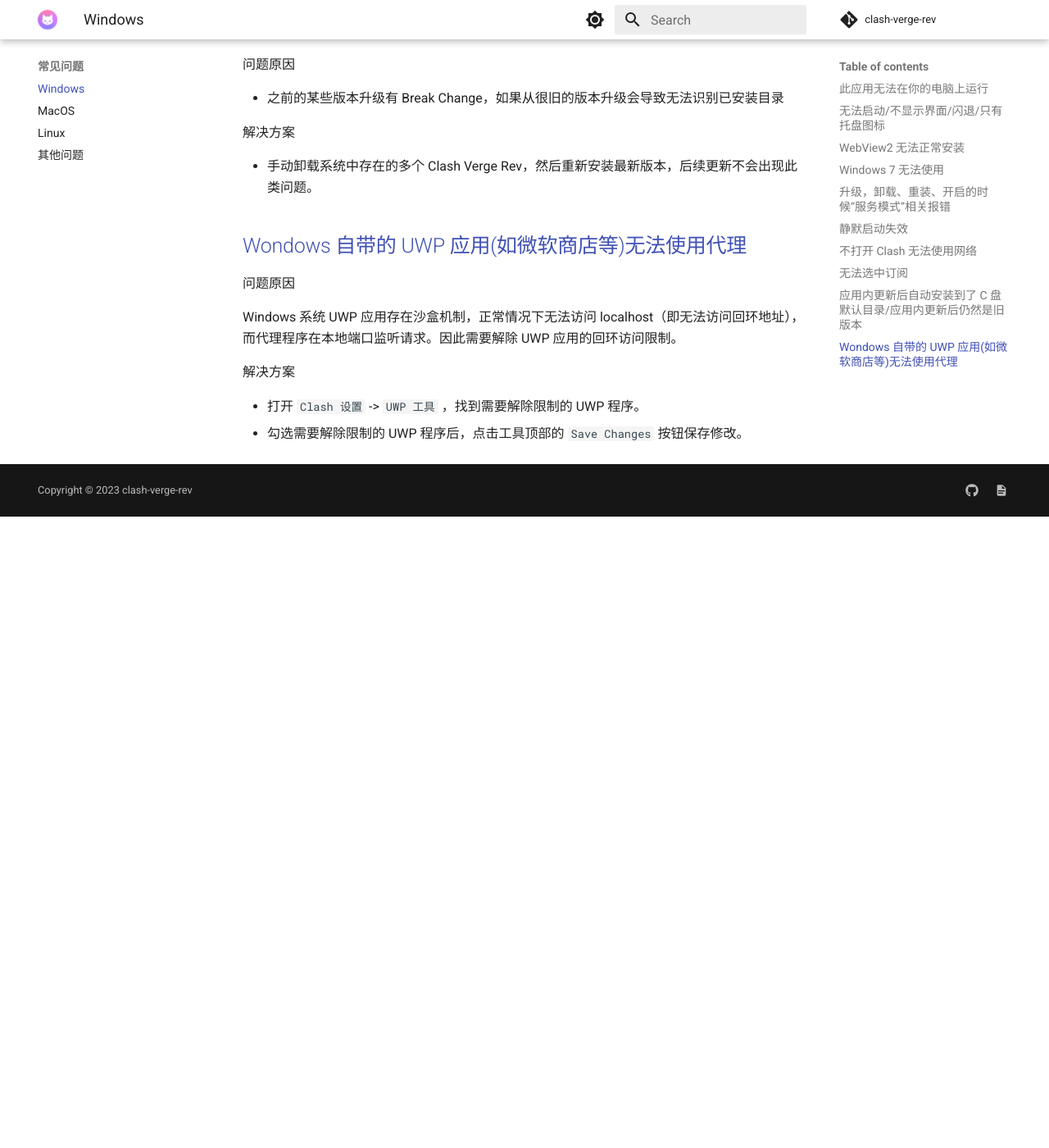
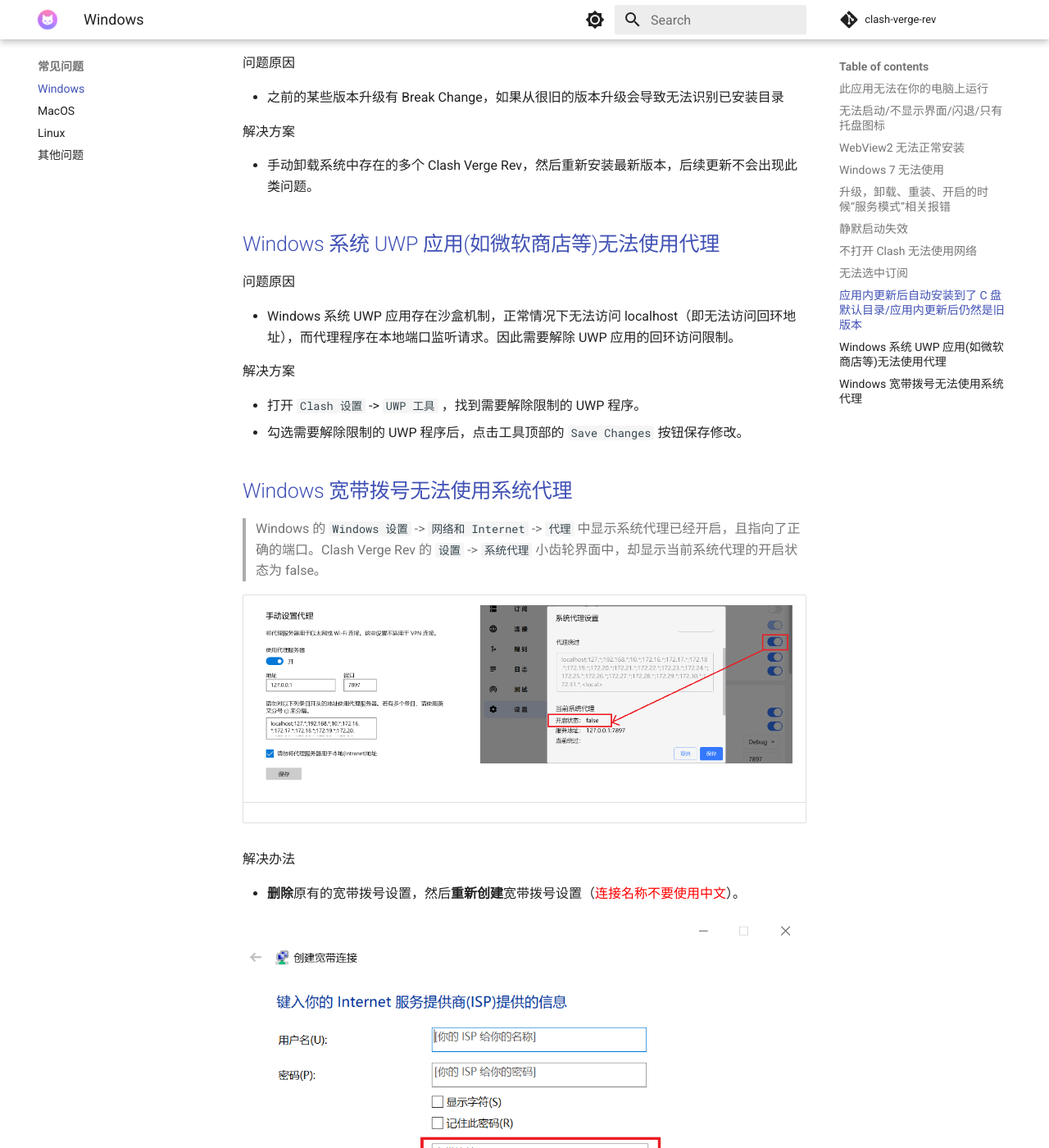
Before and after one commit to clash-verge-rev/clash-verge-rev.github.io, an MkDocs documentation site: the page built from docs/faq/windows.md, in a window 1280 px wide and 1400 px high, scrolled down 3900 px. Shown: the whole window at 82% size. Built offline with MkDocs 1.6.1 and Material for MkDocs 9.7.7, drawn with Linux system fonts in a browser that asks for light colours; comment, search, counter and statistics services are not loaded; before the commit the page ends 4530 px from its top, so only the background shows below that.

Commit message:
faq: broadband

```diff
--- a/docs/faq/windows.md
+++ b/docs/faq/windows.md
@@ -89,13 +89,26 @@ net start hns
 
 - 手动卸载系统中存在的多个 Clash Verge Rev，然后重新安装最新版本，后续更新不会出现此类问题。
 
-## Wondows 自带的 UWP 应用(如微软商店等)无法使用代理
+## Windows 系统 UWP 应用(如微软商店等)无法使用代理
 
 问题原因
 
-Windows 系统 UWP 应用存在沙盒机制，正常情况下无法访问 localhost（即无法访问回环地址），而代理程序在本地端口监听请求。因此需要解除 UWP 应用的回环访问限制。
+- Windows 系统 UWP 应用存在沙盒机制，正常情况下无法访问 localhost（即无法访问回环地址），而代理程序在本地端口监听请求。因此需要解除 UWP 应用的回环访问限制。
 
 解决方案
 
 - 打开 `Clash 设置` -> `UWP 工具` ，找到需要解除限制的 UWP 程序。
 - 勾选需要解除限制的 UWP 程序后，点击工具顶部的 `Save Changes` 按钮保存修改。
+
+## Windows 宽带拨号无法使用系统代理
+
+> Windows 的 `Windows 设置` -> `网络和 Internet` -> `代理` 中显示系统代理已经开启，且指向了正确的端口。Clash Verge Rev 的 `设置` -> `系统代理` 小齿轮界面中，却显示当前系统代理的开启状态为 false。
+
+| ![系统代理状态为false](../assets/faq/windows/sysproxy_enabled.png) | ![系统代理状态为false](../assets/faq/windows/sysproxy_states_false.png) |
+| ------------------------------------------------------------------ | ----------------------------------------------------------------------- |
+
+解决办法
+
+- **删除**原有的宽带拨号设置，然后**重新创建**宽带拨号设置（<font color="red">连接名称不要使用中文</font>）。
+
+![连接名称默认中文](../assets/faq/windows/broadband_dialing_setting.png)
```
Also changed, not shown: docs/assets/faq/windows/broadband_dialing_setting.png (added), docs/assets/faq/windows/can_not_run.png, docs/assets/faq/windows/sysproxy_enabled.png (added), docs/assets/faq/windows/sysproxy_states_false.png (added).
